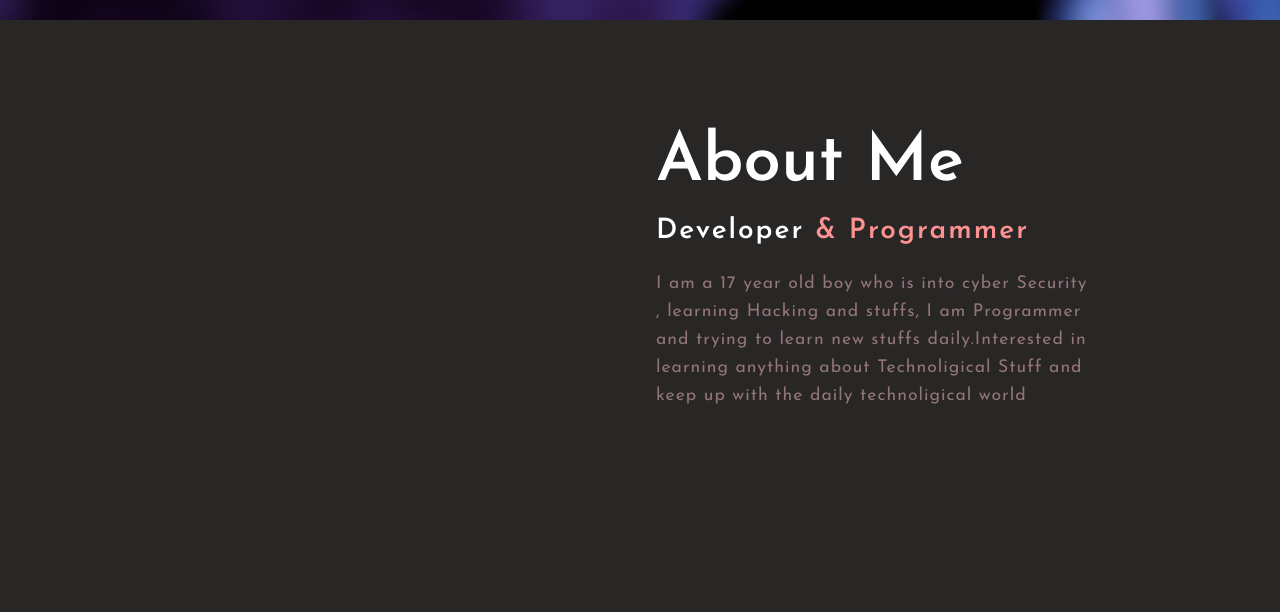
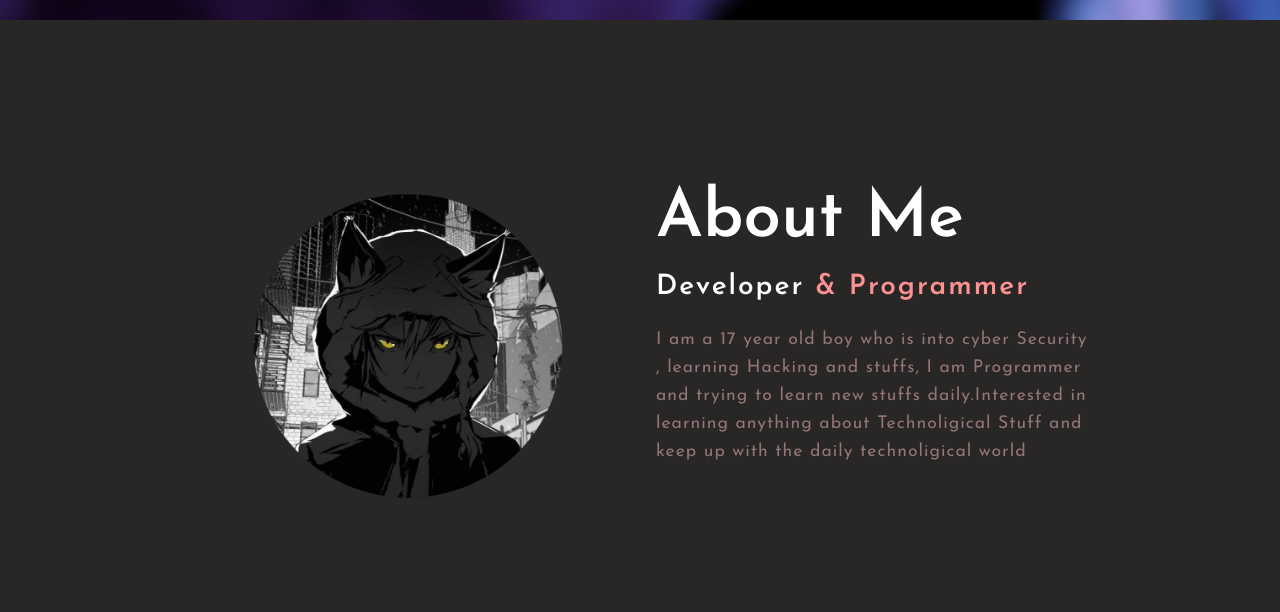
Before and after one commit to yato0-0/portfolio, a plain HTML site: page index.html in a window 1280 px wide. Shown: the part 780-1392 px from the top of the page. Drawn offline with nearby package versions, Linux system fonts and the light colour scheme; files whose address does not match are found by name; a web font is replaced by a local one.

Commit message:
Add files via upload

```diff
--- a/index.html
+++ b/index.html
@@ -43,7 +43,7 @@
     <!-------start About---------->
     <section class="about" id="about">
         <div class="about-img">
-            <img src="./about1.png" alt="">
+            <img src="./images/about1.png" alt="">
         </div>
         <div class="about-text">
             <h2>About Me</h2>
```
